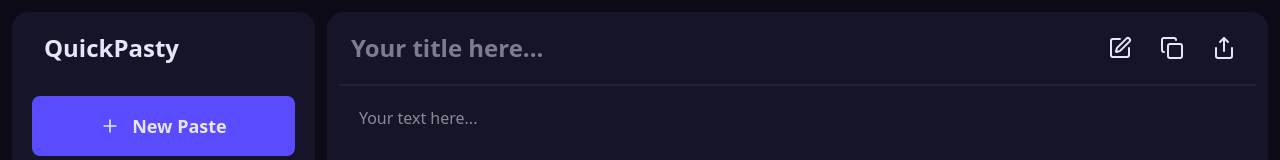
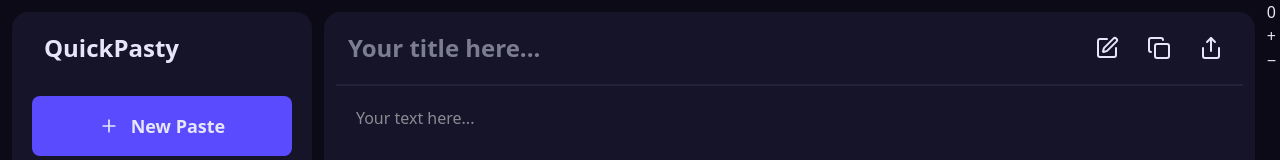
Before and after one commit to prasonkc/QuickPasty, a Next.js app: page / in a window 1280 px wide. Shown: the top 160 px of the page. Built offline with nearby package versions, Linux system fonts and the light colour scheme; no server answers; the database is empty; sample sign-in values are in the browser's storage.

Commit message:
Initial Redux setup

```diff
--- a/app/layout.tsx
+++ b/app/layout.tsx
@@ -1,7 +1,8 @@
 import type { Metadata } from "next";
 import { Geist, Geist_Mono } from "next/font/google";
 import "./globals.css";
-import Provider from "./provider";
+import { Providers } from "./provider";
+
 
 const geistSans = Geist({
   variable: "--font-geist-sans",
@@ -28,7 +29,9 @@
       <body
         className={`${geistSans.variable} ${geistMono.variable} antialiased`}
       >
-        <Provider>{children}</Provider>
+          <Providers>
+            {children}
+          </Providers>
       </body>
     </html>
   );
--- a/app/page.tsx
+++ b/app/page.tsx
@@ -6,12 +6,19 @@
 import { useRouter } from "next/navigation";
 import { Paste } from "./types";
 
+import { useSelector, useDispatch } from "react-redux";
+import { RootState, AppDispatch } from "./redux/store";
+import { increment, decrement } from "./redux/slices/counterSlice";
+
 export default function Home() {
   const { data: session } = useSession();
   const router = useRouter();
 
-  const [pastes, setPastes] = useState<Paste[]>([])
-  const [activePasteID, setActivePasteID] = useState<string>("")
+  const [pastes, setPastes] = useState<Paste[]>([]);
+  const [activePasteID, setActivePasteID] = useState<string>("");
+
+  const count = useSelector((state: RootState) => state.counter.value);
+  const dispatch = useDispatch<AppDispatch>();
 
   useEffect(() => {
     if (!session) {
@@ -24,22 +31,33 @@
       if (!session) return;
 
       await fetch(`/api/get-pastes?userID=${session?.user.id}`)
-      .then(req => req.json())
-      .then((data) => {
-        setPastes(data)
-      })
-    }
-    fetchPastes()
+        .then((req) => req.json())
+        .then((data) => {
+          setPastes(data);
+        });
+    };
+    fetchPastes();
   }, [session]);
 
   return (
     <div className="flex min-h-screen">
-      <PasteUi pastes={pastes} setPastes = {setPastes} activePasteID={activePasteID} setActivePasteID={setActivePasteID}/>
+      <PasteUi
+        pastes={pastes}
+        setPastes={setPastes}
+        activePasteID={activePasteID}
+        setActivePasteID={setActivePasteID}
+      />
       <PasteContent
-        pastes = {pastes}
-        setPastes = {setPastes}
-        activePasteID = {activePasteID}
+        pastes={pastes}
+        setPastes={setPastes}
+        activePasteID={activePasteID}
       />
+
+      <div>
+        <h1>{count}</h1>
+        <button onClick={() => dispatch(increment())}>+</button>
+        <button onClick={() => dispatch(decrement())}>−</button>
+      </div>
     </div>
   );
 }
--- a/app/provider.tsx
+++ b/app/provider.tsx
@@ -1,12 +1,15 @@
 "use client";
 
+import { Provider } from "react-redux";
+import { store } from "./redux/store";
 import { SessionProvider } from "next-auth/react";
-import { ReactNode } from "react";
 
-interface ProvidersProps {
-  children: ReactNode;
+export function Providers({ children }: { children: React.ReactNode }) {
+  return (
+    <SessionProvider>
+      <Provider store={store}>
+        {children}
+      </Provider>
+    </SessionProvider>
+  );
 }
-
-export default function Provider({ children }: ProvidersProps) {
-  return (<SessionProvider>{children}</SessionProvider>);
-}
--- /dev/null
+++ b/app/redux/slices/counterSlice.ts
@@ -0,0 +1,28 @@
+import { createSlice, PayloadAction } from "@reduxjs/toolkit";
+
+interface CounterState {
+  value: number;
+}
+
+const initialState: CounterState = {
+  value: 0,
+};
+
+const counterSlice = createSlice({
+  name: "counter",
+  initialState,
+  reducers: {
+    increment: (state) => {
+      state.value += 1;
+    },
+    decrement: (state) => {
+      state.value -= 1;
+    },
+    incrementByAmount: (state, action: PayloadAction<number>) => {
+      state.value += action.payload;
+    },
+  },
+});
+
+export const { increment, decrement, incrementByAmount } = counterSlice.actions;
+export default counterSlice.reducer;
--- /dev/null
+++ b/app/redux/store.ts
@@ -0,0 +1,11 @@
+import { configureStore } from "@reduxjs/toolkit";
+import counter from "./slices/counterSlice"
+
+export const store = configureStore({
+  reducer: {
+    counter
+},
+});
+
+export type RootState = ReturnType<typeof store.getState>;
+export type AppDispatch = typeof store.dispatch;
--- a/package.json
+++ b/package.json
@@ -9,6 +9,7 @@
     "lint": "eslint"
   },
   "dependencies": {
+    "@reduxjs/toolkit": "^2.10.1",
     "bcrypt": "^6.0.0",
     "bcryptjs": "^3.0.2",
     "lucide-react": "^0.548.0",
@@ -17,6 +18,7 @@
     "next-auth": "^4.24.13",
     "react": "19.2.0",
     "react-dom": "19.2.0",
+    "react-redux": "^9.2.0",
     "uuid": "^13.0.0"
   },
   "devDependencies": {
@@ -24,6 +26,7 @@
     "@types/node": "^20",
     "@types/react": "^19",
     "@types/react-dom": "^19",
+    "@types/react-redux": "^7.1.34",
     "eslint": "^9",
     "eslint-config-next": "16.0.0",
     "tailwindcss": "^4",
```
Also changed, not shown: 1 other file (tests, documents, lock files or other folders).
